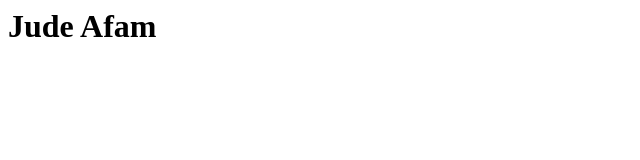
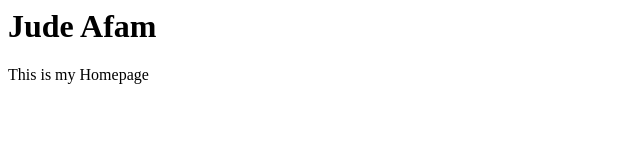
Before and after one commit to Bobjayafam/portfolio, a plain HTML site: page index.html in a window 1280 px wide. Shown: the whole page, without its empty margins (0-640 px from the left). Drawn offline with Linux system fonts and the light colour scheme.

Commit message:
Added Intro Paragraph

```diff
--- a/index.html
+++ b/index.html
@@ -1 +1,2 @@
 <h1>Jude Afam</h1>
+<p>This is my Homepage</p>
```
